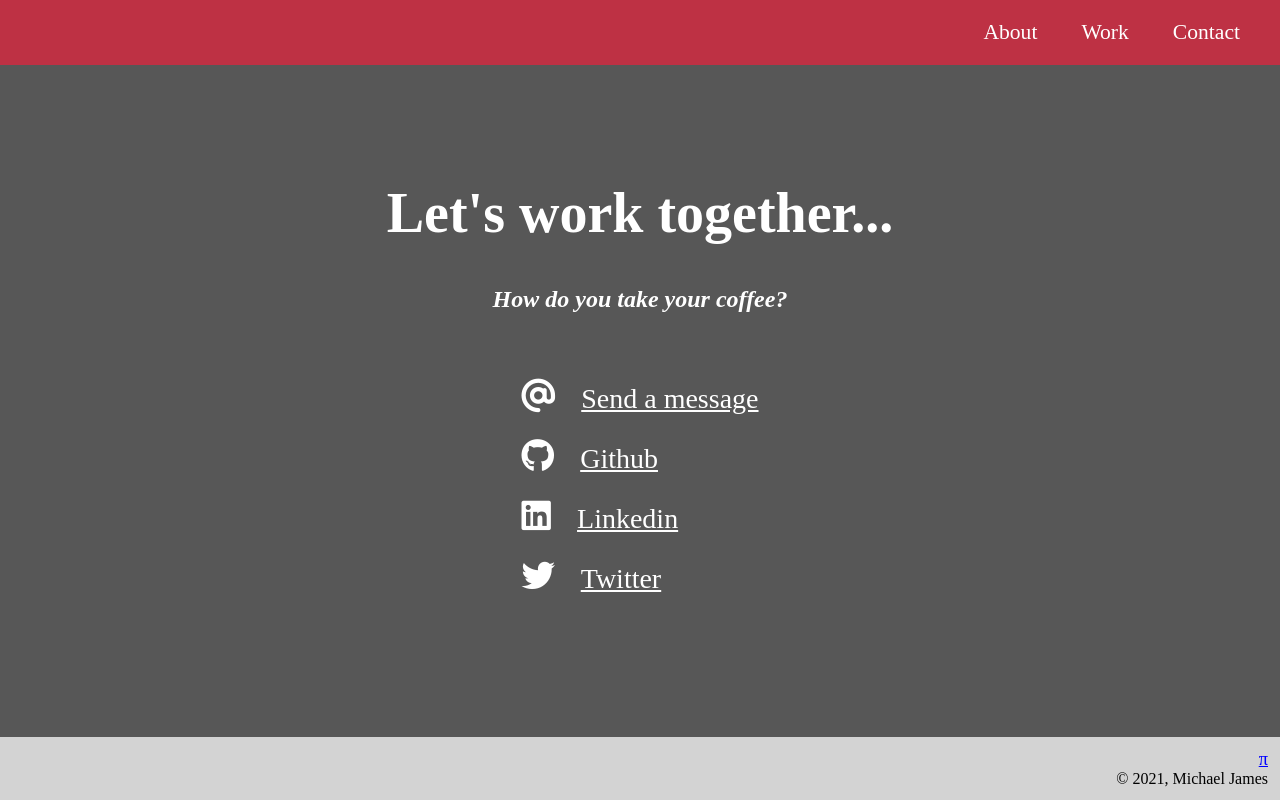
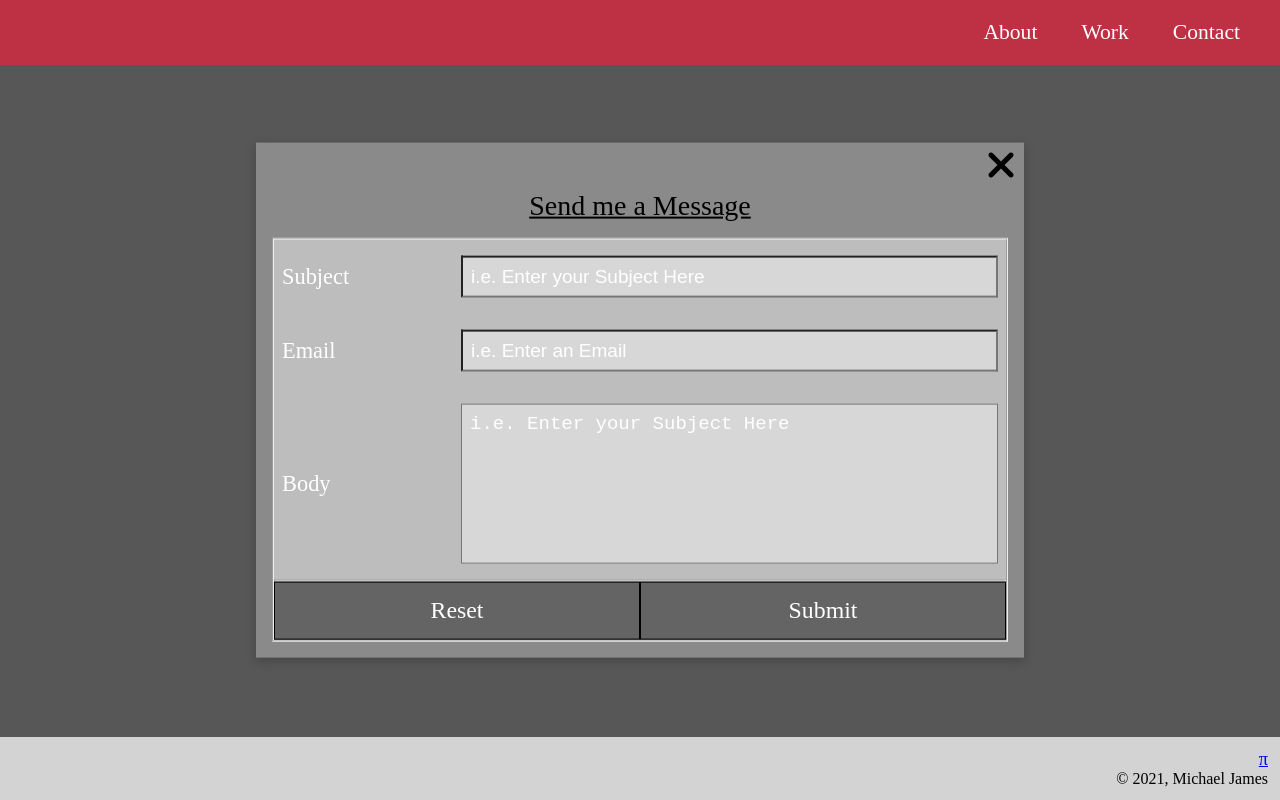
Before and after one commit to micrjames/portfolio, a website: page src/index.html in a window 1280 px wide. Both pictures are taken after a click on the link "Send a message". Shown: the part 865-1665 px from the top of the page. Drawn offline with nearby package versions, Linux system fonts and the light colour scheme.

Commit message:
got working modal open/close

```diff
--- a/src/index.html
+++ b/src/index.html
@@ -65,7 +65,58 @@
 				   <div id="modal-header-text">Send me a Message</div>
 				</div>
 				<div id="modal-body">
-				   hello, world!
+				   <form name="form" id="form">
+					  <fieldset>
+						 <span class="form-control">
+							<label for="form-name">Subject</label>
+							<input
+								id="form-name"
+								name="subject"
+								type="text"
+								pattern="^[a-zA-Z]+(?:\s[a-zA-Z]+)?$"
+								placeholder="i.e. Enter your Subject Here"
+							>
+							<ul class="error-message">
+								<li>Must contain at least two words.</li>
+								<li>Must contain a space.</li>
+							</ul>
+						</span>
+						<span class="form-control">
+						   <label for="form-email">Email</label>
+						   <input
+								id="form-email"
+								name="email"
+								type="email"
+								pattern="^\w+[\+\.\w-]*@([\w-]+\.)*\w+[\w-]*\.([a-z]{2,4}|\d+)$"
+								placeholder="i.e. Enter an Email"
+							>
+							<ul class="error-message">
+								<li>Must contain at least one word character.</li>
+								<li>May, then, contain one of the following: +, ., a word character, or a hyphen.</li>
+								<li>Must, then, contain the @ symbol.</li>
+								<li>Then, finally, must contain a series of extension characters following a . symbol.</li>
+							</ul>
+						 </span>
+						 <span class="form-control">
+							<label for="form-body">Body</label>
+							<textarea
+								id="form-body"
+								name="body"
+								pattern="^[a-zA-Z]+(?:\s[a-zA-Z]+)?$"
+								placeholder="i.e. Enter your Subject Here"
+							></textarea>
+							<ul class="error-message">
+								<li>Must contain at least two words.</li>
+								<li>Must contain a space.</li>
+							</ul>
+						</span>
+						 <hr>
+						 <div id="form-btn-group">
+							<input class="btn" id="form-btn-group-reset" type="reset">
+							<input class="btn" id="form-btn-group-btn" type="submit" value="Submit">
+						</div>
+					</fieldset>
+				  </form>
 				</div>
 			 </div>
 		  </section>
--- a/src/js/index.js
+++ b/src/js/index.js
@@ -1,4 +1,4 @@
-requirejs(['js/modal.min.js', 'js/incs.js', 'js/modal.incs.js'], function() {
+requirejs(['js/modal.min.js', 'js/incs.js'], function() {
    const modal = new Modal(modalEl);
    contactInfoEmailMessage.addEventListener("click", () => {
 	  modal.open();
```
